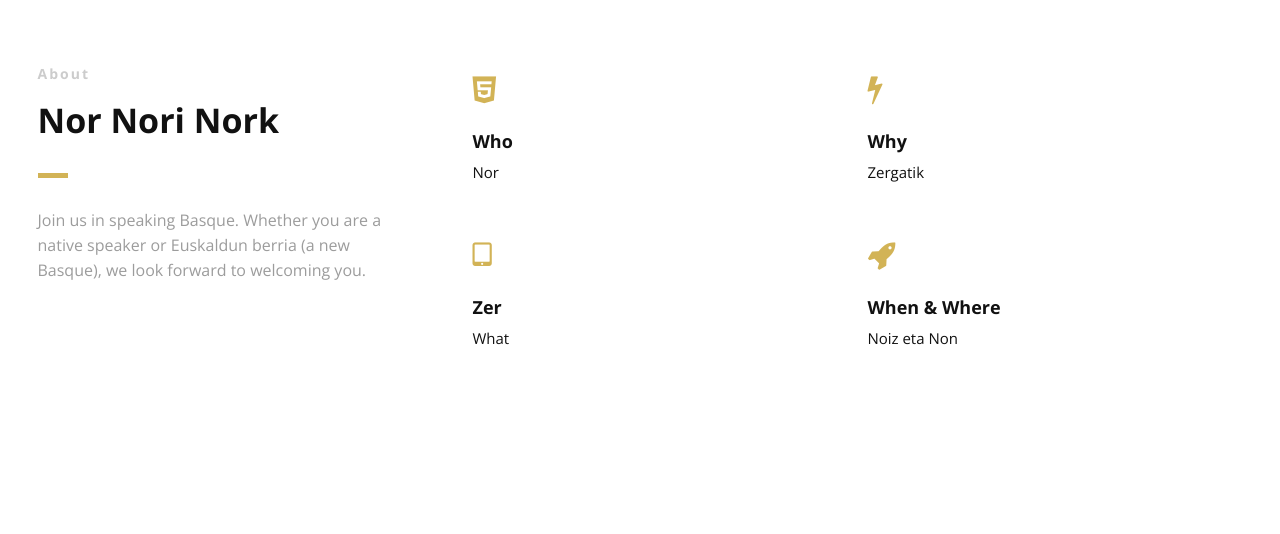
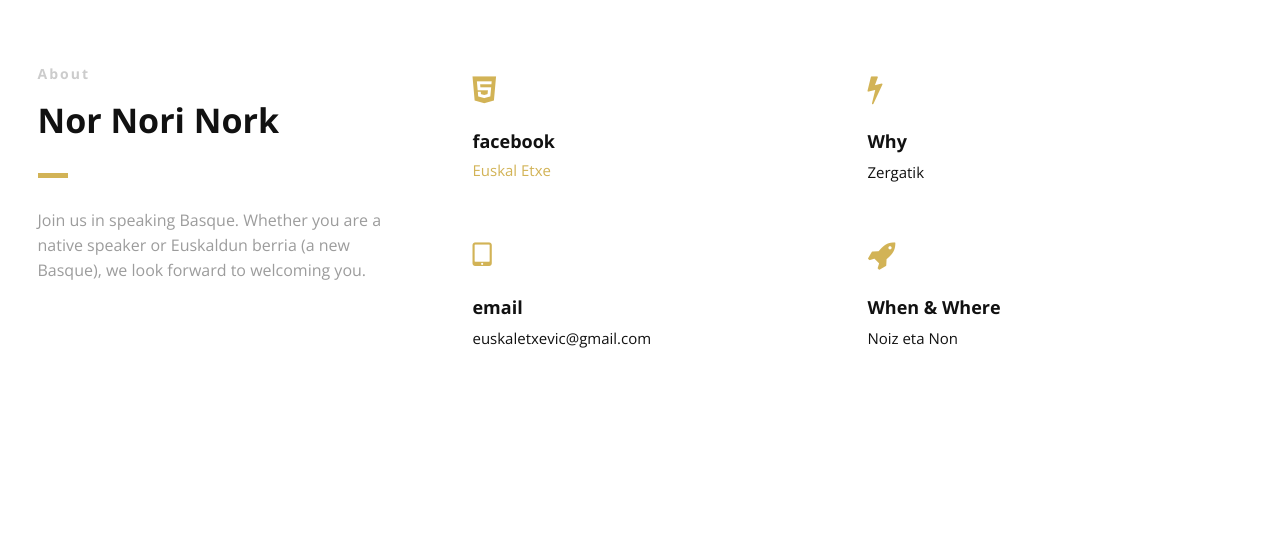
Before and after one commit to basque-association-of-victoria/basque-association-of-victoria.github.io, a plain HTML site: page index.html in a window 1280 px wide. Shown: the part 820-1354 px from the top of the page. Drawn offline with nearby package versions, Linux system fonts and the light colour scheme.

Commit message:
contacts in About

```diff
--- a/index.html
+++ b/index.html
@@ -178,8 +178,8 @@
                         </div>
                         <!--Icon Block Description-->
                         <div class="icon-block-description">
-                            <h4>Who</h4>
-                            <p>Nor</p>
+                            <h4>facebook</h4>
+                            <a href="https://www.facebook.com/groups/267962470308114">Euskal Etxe</a>
                         </div>
                     </div>
                     <!--End of Icon Block-->
@@ -206,8 +206,8 @@
                         </div>
                         <!--Icon Block Description-->
                         <div class="icon-block-description">
-                            <h4>Zer</h4>
-                            <p>What</p>
+                            <h4>email</h4>
+                            <p>euskaletxevic@gmail.com</p>
                         </div>
                     </div>
                     <!--End of Icon Block-->
```
